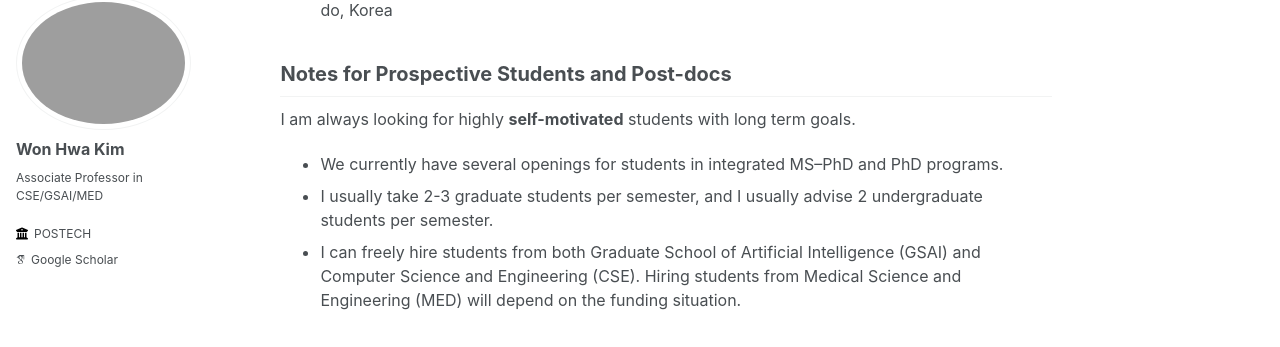
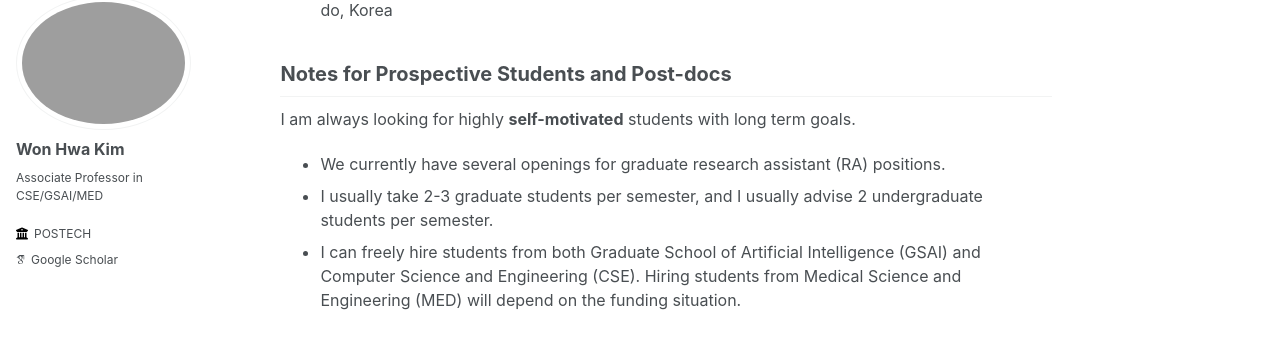
Before and after one commit to wwplato/wwplato.github.io, a Jekyll site: the page built from _pages/about.md, in a window 1280 px wide and 900 px high, scrolled down 337 px. Shown: the part 106-453 px from the top of the window. Built offline with Jekyll 4.4.1, drawn with Linux system fonts in a browser that asks for light colours; some web fonts are replaced.

Commit message:
Update about.md

```diff
--- a/_pages/about.md
+++ b/_pages/about.md
@@ -24,7 +24,7 @@ Notes for Prospective Students and Post-docs
 -----
 I am always looking for highly **self-motivated** students with long term goals.
 <!--* I am looking for a post-doc to work on ML/CV problems for geometric neuroimages (e.g., 3D mesh and brain network). -->
-* We currently have several openings for students in integrated MS–PhD and PhD programs.
+* We currently have several openings for graduate research assistant (RA) positions.
 * I usually take 2-3 graduate students per semester, and I usually advise 2 undergraduate students per semester.
 * I can freely hire students from both Graduate School of Artificial Intelligence (GSAI) and Computer Science and Engineering (CSE). Hiring students from Medical Science and Engineering (MED) will depend on the funding situation.
 <!-- I do not hire summer or winter interns as I make several (business) trips during those times.   -->
```
